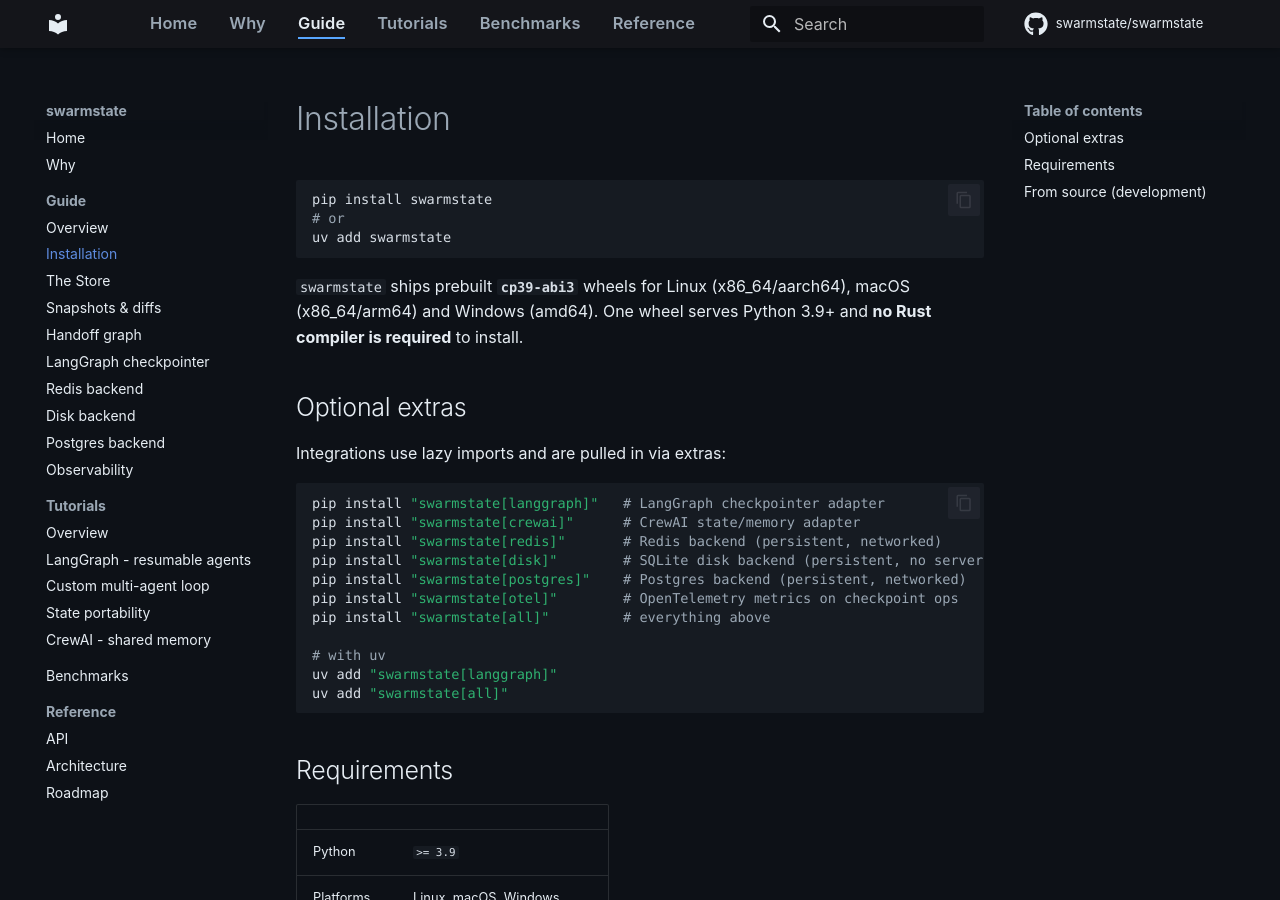
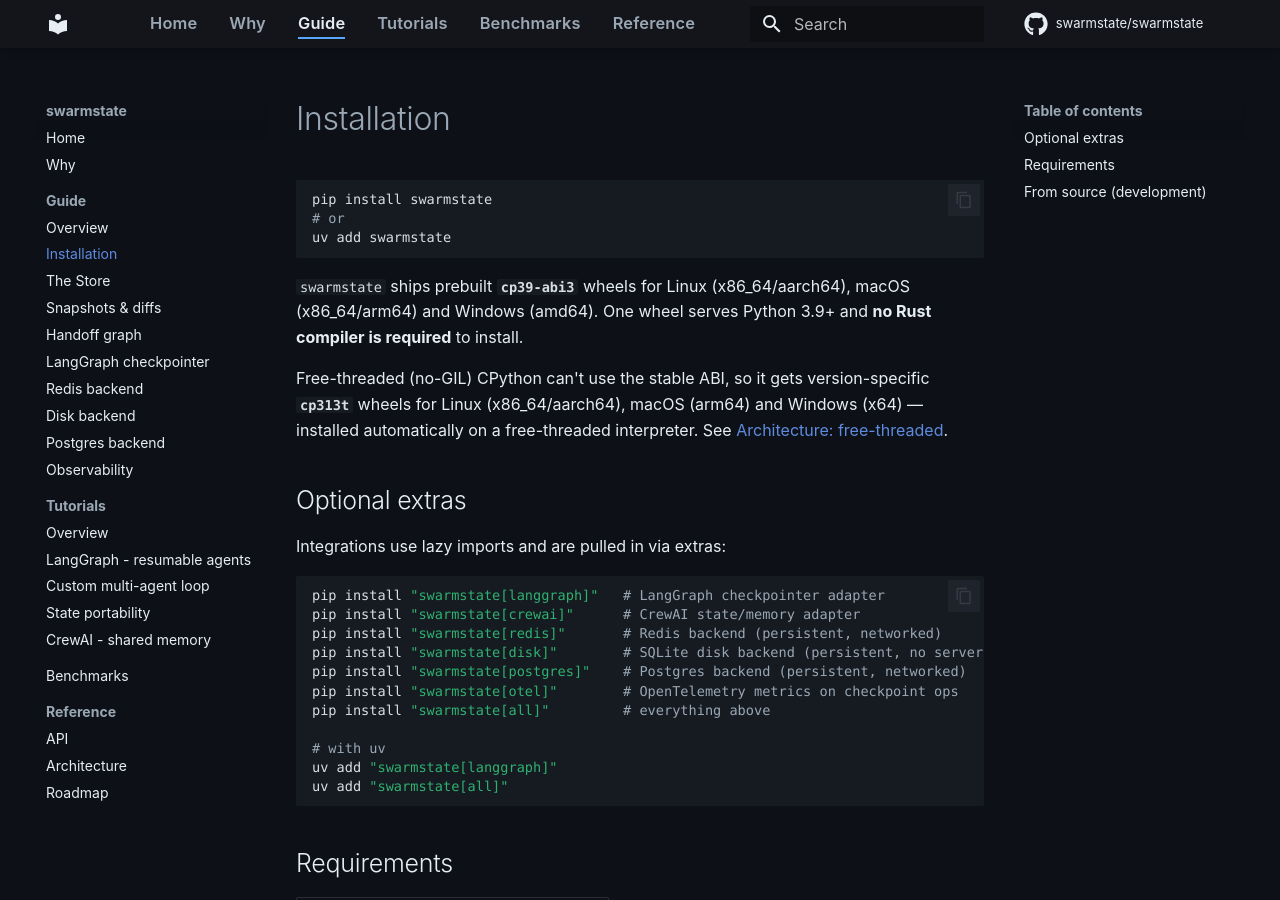
Before and after one commit to swarmstate/swarmstate.github.io, an MkDocs documentation site: the page built from docs/installation.md, in a window 1280 px wide and 900 px high. Built offline with MkDocs 1.6.1 and Material for MkDocs 9.7.7, drawn with Linux system fonts in a browser that asks for light colours; comment, search, counter and statistics services are not loaded.

Commit message:
docs: note cp313t free-threaded wheels ship for Linux/macOS/Windows
Make the free-threaded wheel coverage explicit now that Linux cp313t wheels
build too (swarmstate 0.10.4): spell out the platforms in architecture.md and
add a cp313t line to the installation page, which only mentioned abi3 wheels.

Co-Authored-By: Claude Opus 4.8 <noreply@anthropic.com>

```diff
--- a/docs/installation.md
+++ b/docs/installation.md
@@ -9,6 +9,11 @@ uv add swarmstate
 `swarmstate` ships prebuilt **`cp39-abi3`** wheels for Linux (x86_64/aarch64),
 macOS (x86_64/arm64) and Windows (amd64). One wheel serves Python 3.9+ and **no Rust
 compiler is required** to install.
+
+Free-threaded (no-GIL) CPython can't use the stable ABI, so it gets version-specific
+**`cp313t`** wheels for Linux (x86_64/aarch64), macOS (arm64) and Windows (x64) — installed
+automatically on a free-threaded interpreter. See
+[Architecture: free-threaded](architecture.md#free-threaded-no-gil).
 
 ## Optional extras
 
```
Also changed, not shown: docs/architecture.md (+2 -2 lines).
